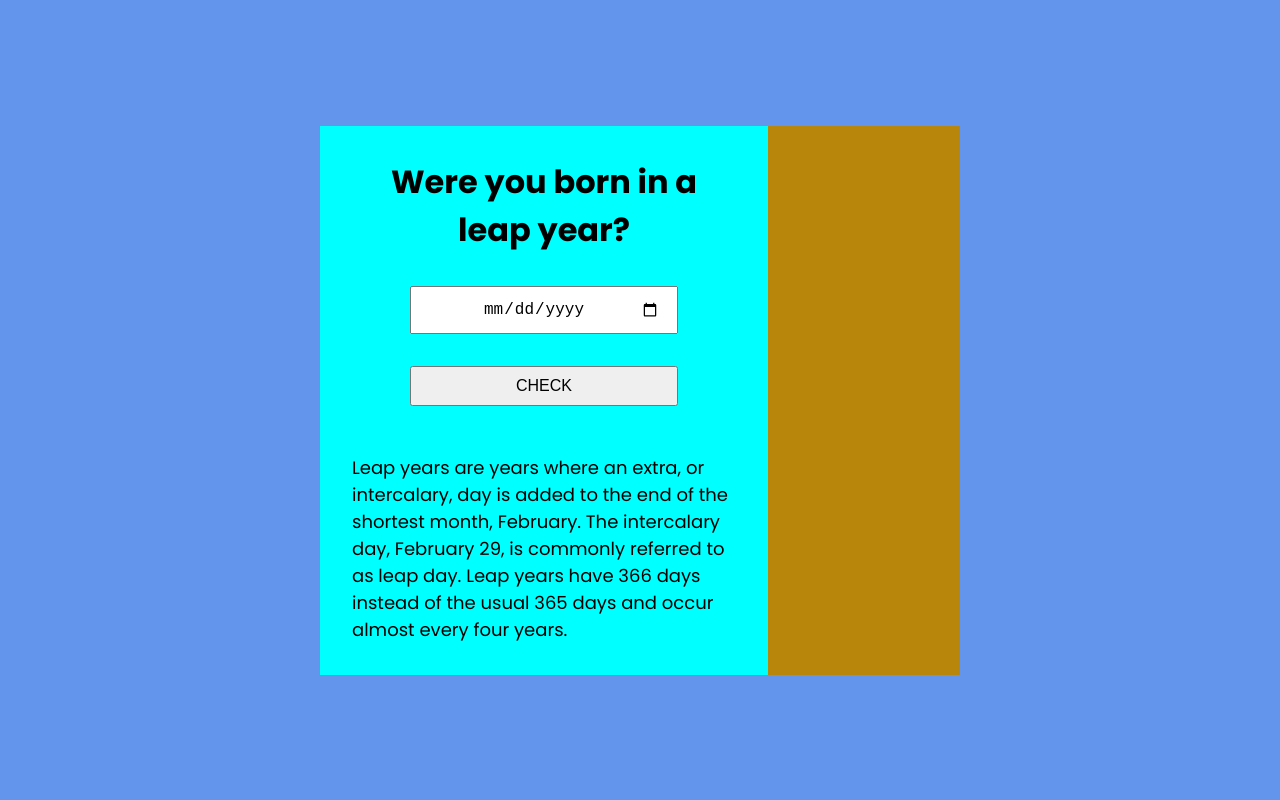
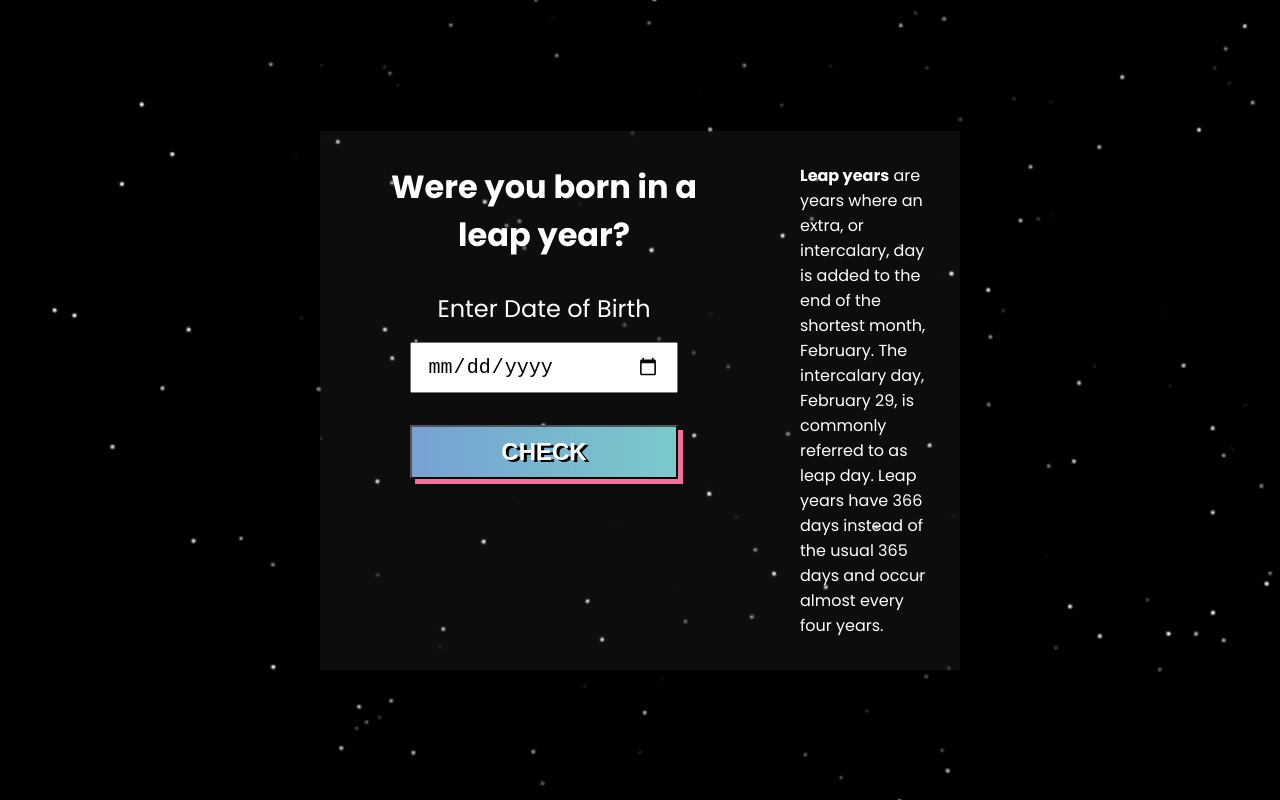
Before and after one commit to puneetsingh99/leapyear, a plain HTML site: page index.html in a window 1280 px wide. Drawn offline with Linux system fonts and the light colour scheme.

Commit message:
Add leapyear checking, new design
Added leapyear checking functionality and a complete redesign

```diff
--- a/index.html
+++ b/index.html
@@ -10,18 +10,19 @@
     <div class="container">
         <header>
             <h1>Were you born in a leap year?</h1>
-            <input type="date" name="" id="input-dob" placeholder="Enter your DOB (dd/mm/yyyy)">
-            <button id = "btn-checkLeapYear">Check</button>
+            <p id="p-dob">Enter Date of Birth</p>
+            <input type="date" placeholder = "Enter your DOB" name="" id="input-dob" placeholder="Enter your DOB (dd/mm/yyyy)">
+            <button id = "btn-checkLeapYear">CHECK</button>
+            <div id="div-output">
+                <p id="p-outputYear"></p>
+            </div>
+        </header>
+        <aside>
             <p>
-                Leap years are years where an extra, or intercalary, day is added to the end of the shortest month, February. The intercalary day, February 29, is commonly referred to as leap day.
+                <strong>Leap years</strong> are years where an extra, or intercalary, day is added to the end of the shortest month, February. The intercalary day, February 29, is commonly referred to as leap day.
 
                 Leap years have 366 days instead of the usual 365 days and occur almost every four years.
             </p>
-        </header>
-        <aside>
-            <div id="div-output">
-                <h2 id="h2-output"</h2>
-            </div>
         </aside>
     </div>
 
--- a/script.js
+++ b/script.js
@@ -1,9 +1,26 @@
 
 const btnLeapYear = document.querySelector("#btn-checkLeapYear");
 
+function clickHandler(){
+    const inputDob = document.querySelector("#input-dob");
+    const date = new Date(inputDob.value);
+    const year = date.getFullYear();
 
-btnLeapYear.addEventListener("click", () => {
-    const dob = document.querySelector("#input-dob");
-    const output = document.querySelector("#h2-output");
-    output.innerHTML = dob.value;
-});
+
+    let yearOutput;
+    if(year % 400 === 0){
+        yearOutput = "Leap Year";
+    } else if(year % 100 === 0){
+        yearOutput = "Not a Leap Year";
+    } else if(year % 4 === 0){
+        yearOutput = "Leap Year";
+    } else{
+        yearOutput = "Not a Leap Year";
+    }
+
+    const outputLeapYear = document.querySelector("#p-outputYear");
+    outputLeapYear.innerHTML = yearOutput;
+}
+
+
+btnLeapYear.addEventListener("click", clickHandler);
--- a/style.css
+++ b/style.css
@@ -1,62 +1,96 @@
 @import url('https://fonts.googleapis.com/css2?family=Poppins:wght@400;700&display=swap');
 
 *{
+    margin: 0px;
+    padding: 0px;
     box-sizing: border-box;
-    padding: 0px;
-    margin: 0px;
 }
-body, html{
+
+html, body{
     height: 100%;
+    font-family: 'Poppins', sans-serif;
 }
+
 body{
-    font-family: 'Poppins', sans-serif;
-    background-color:cornflowerblue;
     display: flex;
-    flex-direction: column;
-    flex-wrap: wrap;
     justify-content: center;
     align-items: center;
+    background-image: url("img/stars.jpg");
 }
+
 .container{
-    flex-basis: 60%;
-    max-width: 50%;
-    background-color: darkgreen;
+    background: rgba(255, 255, 255, 0.03);
     display: flex;
+    flex-wrap: wrap;
+    flex-basis: 50%;
+    box-shadow: 10px, 10px;
+
 }
 
 header{
+    background: rgba(255, 255, 255, 0.02);
     display: flex;
     flex-direction: column;
     align-items: center;
-    background-color: cyan;
-    text-align: center;
     flex-basis: 70%;
+    flex-grow: 1;
     padding: 2rem;
 }
 
-header p{
-    margin-top: 2rem;
-    font-size: large;
-    text-align: start;
+aside{
+    background: rgba(255, 255, 255, 0.02);
+    flex-basis: 30%;
+    flex-grow: 1;
+    padding: 2rem;
 }
 
-aside{
-    background-color: darkgoldenrod;
-    flex-basis: 30%;
-    padding: 2rem;
+header h1, input, button{
+    margin-bottom: 2rem;
+    color: white;
 }
-#input-dob{
-    height: 3rem;
+
+p{
+    color: white;
+}
+
+#p-dob{
+    font-size: 1.5rem;
+    text-align: center;
+    margin-bottom: 1rem;
+    color: white;
+}
+
+
+header h1{
+    text-align: center;
+}
+
+header input{
+    padding: 0.7rem 1rem;
     width: 70%;
+    font-size: x-large;
+    /* font-weight: bolder; */
+    color: black
+}
+
+header button{
+    padding: 0.7rem 1rem;
+    width: 70%;
+    font-size: x-large;
+    font-weight: bolder;
+    background-image: linear-gradient(to right, #77A1D3 0%, #79CBCA  51%, #77A1D3  100%);
+    background-size: 200% auto;
+    box-shadow:5px 5px #F4719F;
+    color:white;
+    text-shadow: 3px 2px black;
+
+}
+
+#div-output{
+
+    width: 70%;
+    text-align: center;
     padding: 1rem;
-    margin: 2rem;
-    text-align: center;
-    font-size: large;
+    font-size: 2rem;
+    font-weight: bolder;
 }
-#btn-checkLeapYear{
-    text-transform: uppercase;
-    height: 2.5rem;
-    width: 70%;
-    margin-bottom: 1rem;
-    font-size: medium;
-}
```
Also changed, not shown: img/stars.jpg (added).
